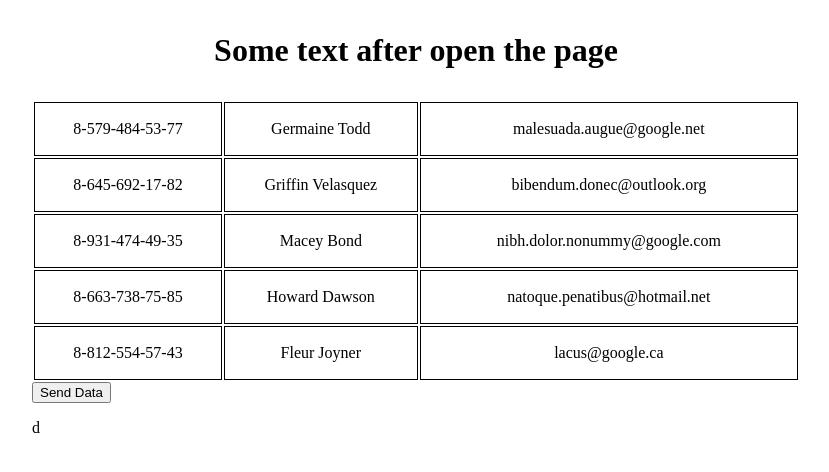
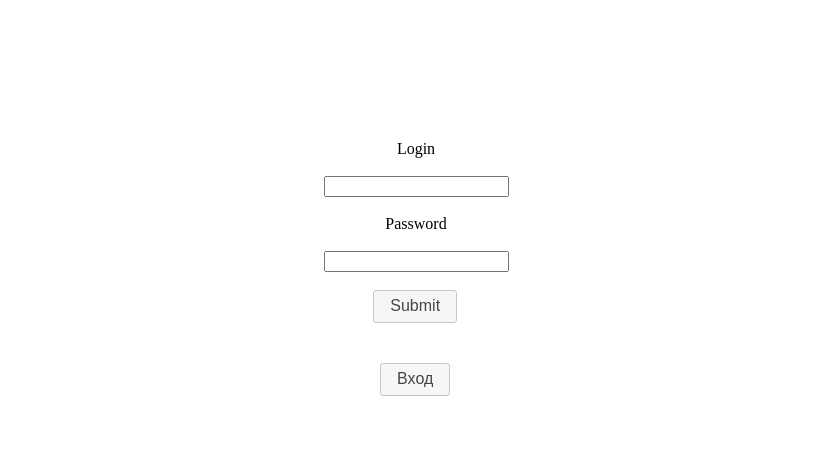
Before and after one commit to vitekkuz/flask_fetch, a Flask app: page / in a window 1280 px wide. Shown: the top 472 px of the page, without its empty margins (224-1053 px from the left). Run offline with Flask 3, Linux system fonts and the light colour scheme; data comes from the database, SQL or seed files in the repository; both versions use the stored data as it was after the commit; some libraries are stand-ins or nearby versions.

Commit message:
added login page without actions

```diff
--- a/dbFunctions.py
+++ b/dbFunctions.py
@@ -14,6 +14,7 @@ def get_db_connection():
 
 def init_db():
     conn = get_db_connection()
+    conn.execute('drop table IF EXISTS phone_numbers')
     conn.execute('CREATE TABLE IF NOT EXISTS phone_numbers '
                  '(phone TEXT PRIMARY KEY, name TEXT NOT NULL, email TEXT NOT NULL)')
     conn.close()
--- a/demoDB.py
+++ b/demoDB.py
@@ -5,7 +5,7 @@ DATA = [
 		"email": "malesuada.augue@google.net"
 	},
 	{
-		"name": "Griffith Velasquez",
+		"name": "Griffin Velasquez",
 		"phone": "8-645-692-17-82",
 		"email": "bibendum.donec@outlook.org"
 	},
--- a/main.py
+++ b/main.py
@@ -7,9 +7,13 @@ import sqlite3
 myapp = Flask(__name__, static_folder="static_dir")
 
 
-@myapp.route('/')
+@myapp.route('/main')
 def index():
     return render_template('index.html', phone_data=get_data_from_DB())
+
+@myapp.route('/')
+def logIN():
+    return render_template('login.html')
 
 
 @myapp.route('/sendbtn', methods=["GET", "POST"])
@@ -18,9 +22,10 @@ def getDataFun():
         jsonData = request.get_json()
         print(jsonData)
         return {
-            'title': 'Some text after click button'
+            'title': 'Какое-то другое название'
         }
     return render_template('index.html')
+
 
 @myapp.route('/toReadyDocument', methods=["GET", "POST"])
 def toReadyDocument():
@@ -28,7 +33,8 @@ def toReadyDocument():
         jsonData = request.get_json()
         print(jsonData)
         return {
-            'title': 'Some text after open the page'
+            'title': 'Телефонный справочник',
+            'phone_data': get_data_from_DB(),
         }
     return render_template('index.html')
 
--- a/static_dir/btnajax.js
+++ b/static_dir/btnajax.js
@@ -49,9 +49,16 @@ function requestSMTH() {
         if(response.ok) {
             response.json()
             .then(function(response) {
-                console.log(response.title);
+                console.log(response.phone_data);
 //                alert(response.title)
                 $('.div-header').children().html(`${response.title}`);
+
+                $(response.phone_data).each((j, i) => {
+                    let row = $('.my_table').append(`<tr> </tr>`);
+                    row.append(`<td> ${i[0]} </td>`)
+                    row.append(`<td> ${i[1]} </td>`)
+                    row.append(`<td> ${i[2]} </td>`)
+                });
 
             });
         }
--- a/static_dir/style.css
+++ b/static_dir/style.css
@@ -19,15 +19,37 @@ body {
 
 .content {
     width: 60%;
+    align-items: center;
+    display: flex;
+    /* justify-items: center; */
+    flex-direction: column;
+}
+
+#login_form {
+    width: 250px;
+    align-items: center;
+    display: flex;
+    flex-direction: column;
+    padding: 40px;
 }
 
 .content table {
     width: 100%;
+    padding-bottom: 20px;
 }
+
+.content button {
+    margin: 5px;
+}
+
 
 td {
     height: 50px;
     border: 1px solid;
     text-align: center;
-
 }
+th {
+    height: 50px;
+    border: 1px solid;
+    text-align: center;
+}
--- a/templates/base.html
+++ b/templates/base.html
@@ -3,7 +3,8 @@
 <head>
     <meta charset="UTF-8">
 
-    <link rel="stylesheet" href="//code.jquery.com/ui/1.13.2/themes/smoothness/jquery-ui.css">
+<!--    <link rel="stylesheet" href="//code.jquery.com/ui/1.13.2/themes/smoothness/jquery-ui.css">-->
+    <link rel="stylesheet" href="//code.jquery.com/ui/1.13.2/themes/redmond/jquery-ui.css">
     <script src="https://code.jquery.com/jquery-3.6.0.js"></script>
     <script src="https://code.jquery.com/ui/1.13.2/jquery-ui.js"></script>
 <!--    <script src="{{ url_for('static', filename='my_js.js') }}"></script>-->
@@ -14,9 +15,8 @@
 <body>
 
 <div class="header">
-    <div class="div-header">
-        <h1>Какая-то таблица с номерами</h1>
-    </div>
+    {% block header %}{% endblock %}
+
 </div>
 
 <div class="content">
--- a/templates/index.html
+++ b/templates/index.html
@@ -2,18 +2,32 @@
 
 {% block title %}Home{% endblock %}
 
+{% block header %}
+    <div class="div-header">
+        <h1>Какая-то таблица с номерами</h1>
+    </div>
+{% endblock %}
+
+
 {% block content %}
-        <table>
-    {% for user in phone_data %}
-            <tr>
-                <td>{{user[0] }}</td>
-                <td>{{user[1] }}</td>
-                <td>{{user[2] }}</td>
-            </tr>
-    {% endfor %}
-        </table>
+<table class="my_table">
+    <thead>
+    <tr>
+        <th>Номер</th>
+        <th>Абонент</th>
+        <th>Email</th>
+    </tr>
+    </thead>
+    <!--    {% for user in phone_data %}-->
+    <!--            <tr>-->
+    <!--                <td>{{user[0] }}</td>-->
+    <!--                <td>{{user[1] }}</td>-->
+    <!--                <td>{{user[2] }}</td>-->
+    <!--            </tr>-->
+    <!--    {% endfor %}-->
+</table>
 
-    <button class="send__data__btn">Send Data</button>
-    <p> d {{response }}</p>
+<button class="send__data__btn ui-button ui-corner-all ui-widget">Change title</button>
+<button class="add__user__btn ui-button ui-corner-all ui-widget">Add user</button>
 
 {% endblock %}
--- /dev/null
+++ b/templates/login.html
@@ -0,0 +1,17 @@
+{% extends "base.html" %}
+
+{% block title %}Вход в базу{% endblock %}
+
+{% block content %}
+
+ <form method="post" id="login_form">
+    <label for="login">Login</label><br>
+    <input type="text" id="login" name="login"><br>
+    <label for="passw">Password</label><br>
+    <input type="text"  id="passw" name="passw"></input><br>
+    <input type="submit" class="ui-button ui-corner-all ui-widget" value="Submit">
+  </form>
+
+<a id="login_btn" href="/main" class="button ui-button ui-corner-all ui-widget">Вход</a>
+
+{% endblock %}
```
Also changed, not shown: database.db.
